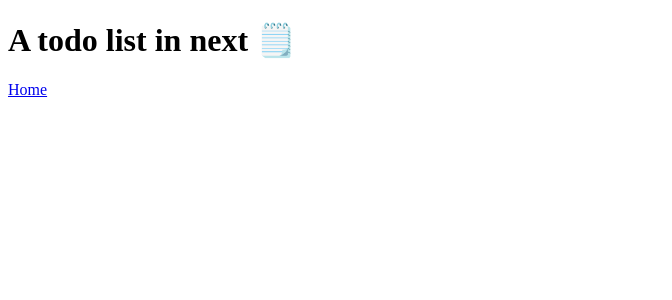
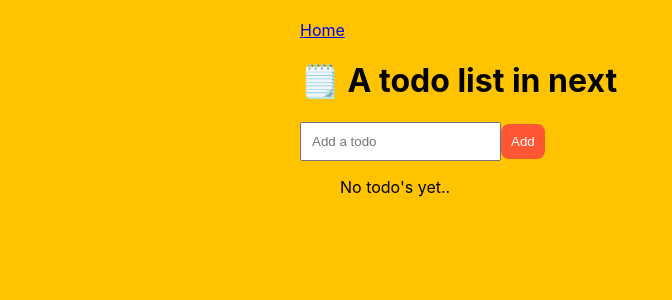
Before and after one commit to richardhuf84/nextjs-blog, a Next.js app: page /todo in a window 1280 px wide. Shown: the top 300 px of the page, without its empty margins (0-672 px from the left). Built offline with nearby package versions, Linux system fonts and the light colour scheme.

Commit message:
feat: todo list with hooks

```diff
--- /dev/null
+++ b/components/TodoList.jsx
@@ -0,0 +1,60 @@
+import { useState, useRef } from 'react';
+import styles from '../styles.module.css';
+import { v4 as uuid } from 'uuid';
+
+export default function TodoList() {
+  const [todos, updateTodos] = useState([]);
+
+  const textInput = useRef(null);
+
+  const handleSubmit = function (e) {
+    console.log('e', e);
+    e.preventDefault();
+
+
+    updateTodos(
+      todos => [
+        ...todos,
+        {
+          todo: e.target[0].value,
+          id: uuid()
+        }
+      ]
+    );
+
+    textInput.current.value = null;
+  }
+
+  const renderTodos = todos => todos.length ?
+    todos.map(todo =>
+      <li
+        className="todo"
+        key={todo.id}
+      >
+        {todo.todo}
+      </li>)
+    :
+    'No todo\'s yet..';
+
+
+  return (
+    <form method="post" onSubmit={e => handleSubmit(e)}>
+      <input
+        type="text"
+        placeholder="Add a todo"
+        className={styles.input}
+        ref={textInput}
+      />
+
+      <input
+        type="submit"
+        value="Add"
+        className={styles.button}
+      />
+
+      <ul className="todos">
+        {renderTodos(todos)}
+      </ul>
+    </form>
+  )
+}
--- a/package.json
+++ b/package.json
@@ -8,7 +8,8 @@
   "dependencies": {
     "next": "latest",
     "react": "17.0.2",
-    "react-dom": "17.0.2"
+    "react-dom": "17.0.2",
+    "uuid": "^8.3.2"
   },
   "devDependencies": {
     "@types/react": "^17.0.35",
--- /dev/null
+++ b/pages/_app.tsx
@@ -0,0 +1,6 @@
+import '../styles.css'
+
+// This default export is required in a new `pages/_app.js` file.
+export default function MyApp({ Component, pageProps }) {
+  return <Component {...pageProps} />
+}
--- a/pages/todo.tsx
+++ b/pages/todo.tsx
@@ -1,11 +1,16 @@
 import Link from 'next/link';
+import styles from '../styles.module.css';
+import TodoList from '../components/TodoList';
+
 
 export default function Todo() {
   return (
     <div>
-      <h1>A todo list in next 🗒️</h1>
+      <Link href="/">Home</Link>
+      <h1>🗒️ A todo list in next</h1>
 
-      <Link href="/">Home</Link>
+      <TodoList />
+
     </div>
   )
 }
--- /dev/null
+++ b/styles.css
@@ -0,0 +1,8 @@
+body {
+  font-family: 'SF Pro Text', 'SF Pro Icons', 'Helvetica Neue', 'Helvetica',
+    'Arial', sans-serif;
+  padding: 20px 20px 60px;
+  max-width: 680px;
+  margin: 0 auto;
+  background-color: #FFC300;
+}
--- /dev/null
+++ b/styles.module.css
@@ -0,0 +1,21 @@
+.heading {
+  font-family: 'Helvetica', sans-serif;
+  color: #283747;
+}
+
+.link {
+  color: white;
+}
+
+.button {
+  background: #FF5733;
+  appearance: none;
+  color: white;
+  border: 0;
+  padding: 10px;
+  border-radius: 8px;
+}
+
+.input {
+  padding: 10px;
+}
```
Also changed, not shown: pages/index.tsx (+6 -5 lines), 1 other file (tests, documents, lock files or other folders).
